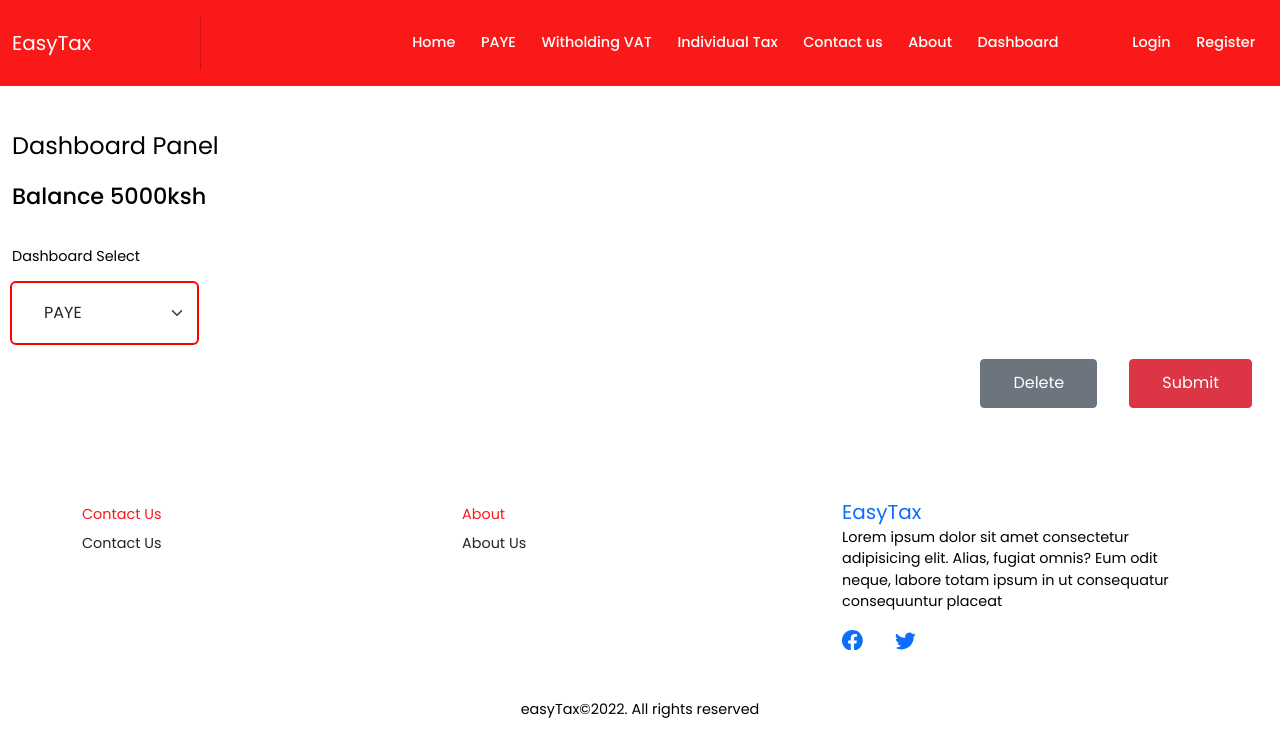
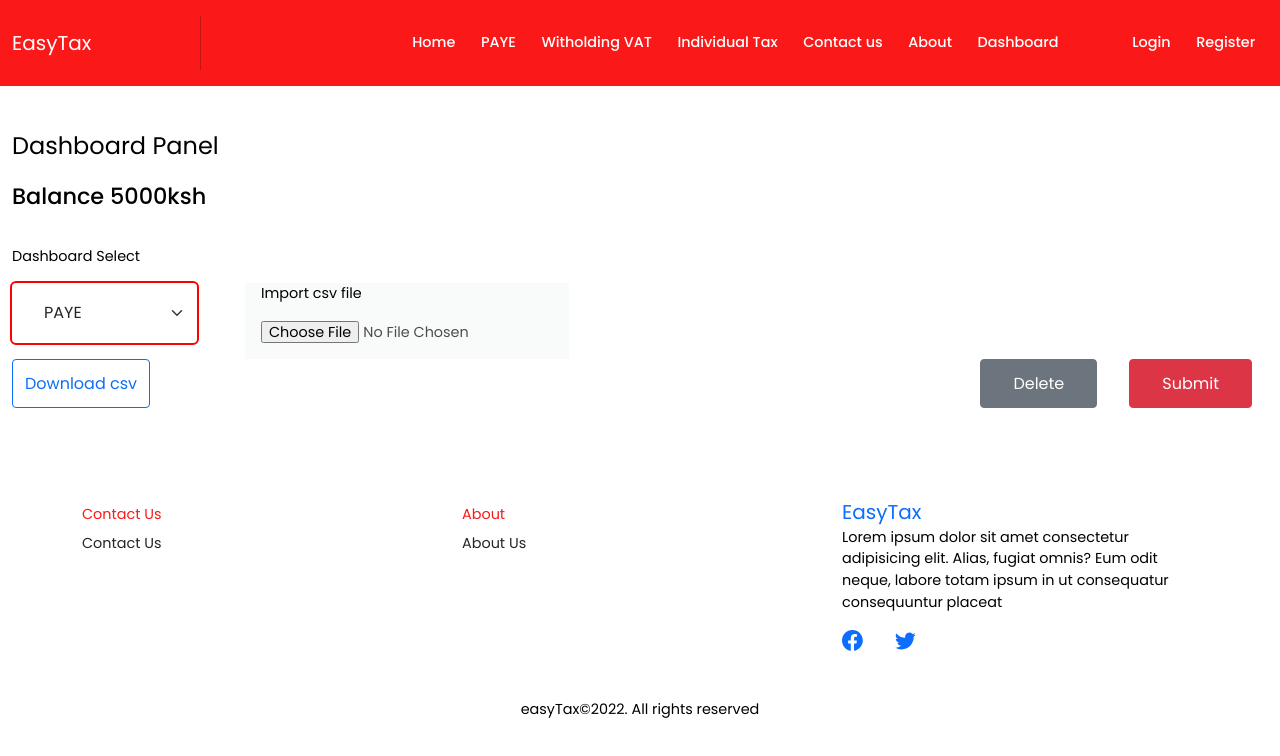
Before and after one commit to OptimusJc/EasyTax, a React (Create React App) app: page /dashboard in a window 1280 px wide. Shown: the top 756 px of the page. Built offline with nearby package versions, Linux system fonts and the light colour scheme.

Commit message:
feat: Add functionality to import filed csv's and download filed csv

```diff
--- a/src/pages/dashboard/Dashboard.jsx
+++ b/src/pages/dashboard/Dashboard.jsx
@@ -6,6 +6,8 @@ import IndividualDashboard from "./individualDash/IndividualDashboard";
 
 import { useState } from "react";
 import { Link } from "react-router-dom";
+
+import { BiDownload } from "react-icons/bi";
 
 const Admin = () => {
     const [selection, setSelection] = useState("");
@@ -17,6 +19,8 @@ const Admin = () => {
                     <p className="fs-4">Dashboard Panel</p>
                     <p className={styles.balance}>Balance 5000ksh</p>
                     <p>Dashboard Select</p>
+
+                    <div className={styles.inputDiv}>
                         <select
                             className={["form-select", styles.select].join(" ")}
                             aria-label="Default select"
@@ -27,23 +31,37 @@ const Admin = () => {
                             }}
                         >
                             <option value="paye">
-                            <Link to="/paye-dash" selected>
-                                PAYE
-                            </Link>
+                                <Link to="/paye-dash">PAYE</Link>
                             </option>
                             <option value="witholding">
-                            <Link to="/witholding-dash">Witholding VAT</Link>
+                                <Link to="/witholding-dash">
+                                    Witholding VAT
+                                </Link>
                             </option>
                             <option value="individual">
                                 <Link to="/individual-dash">Individual</Link>
                             </option>
                         </select>
+                        <div className={styles.fileInputDiv}>
+                            <label htmlFor="fileInput">Import csv file</label>
+                            <input
+                                type="file"
+                                id="fileInput"
+                                className={styles.input}
+                            />
+                        </div>
+                    </div>
 
                     {selection === "paye" ? <PayeDashboard /> : ""}
                     {selection === "witholding" ? <WitholdingDashboard /> : ""}
                     {selection === "individual" ? <IndividualDashboard /> : ""}
 
                     <div className={styles.btn_div}>
+                        <Button
+                            classes="btn btn-outline-primary"
+                            title="Download csv"
+                        />
+                        <div>
                             <Button
                                 title="Delete"
                                 classes={[
@@ -53,10 +71,12 @@ const Admin = () => {
                             />
                             <Button
                                 title="Submit"
-                            classes={["btn btn-danger", styles.btn_submit].join(
-                                " "
-                            )}
+                                classes={[
+                                    "btn btn-danger",
+                                    styles.btn_submit,
+                                ].join(" ")}
                             />
+                        </div>
                     </div>
                 </div>
             </div>
--- a/src/pages/dashboard/admin.module.css
+++ b/src/pages/dashboard/admin.module.css
@@ -28,7 +28,8 @@
 
 .btn_div {
     display: flex;
-    justify-content: flex-end;
+    justify-content: space-between;
+
     margin-bottom: 2rem;
 }
 
@@ -41,3 +42,21 @@
     margin-right: 1rem;
     padding: 0.7rem 2rem;
 }
+
+.fileInputDiv {
+    display: flex;
+    flex-direction: column;
+    justify-content: flex-start;
+    /* box-shadow: 0 0 18px hsla(0, 100%, 0%, 0.1); */
+    padding-left: 1rem;
+    background-color: var(--white);
+}
+
+.fileInputDiv .input {
+    padding: 1rem 0;
+}
+
+.inputDiv {
+    display: flex;
+    gap: 3rem;
+}
```
Lines whose indentation alone changed are shown as unchanged.
